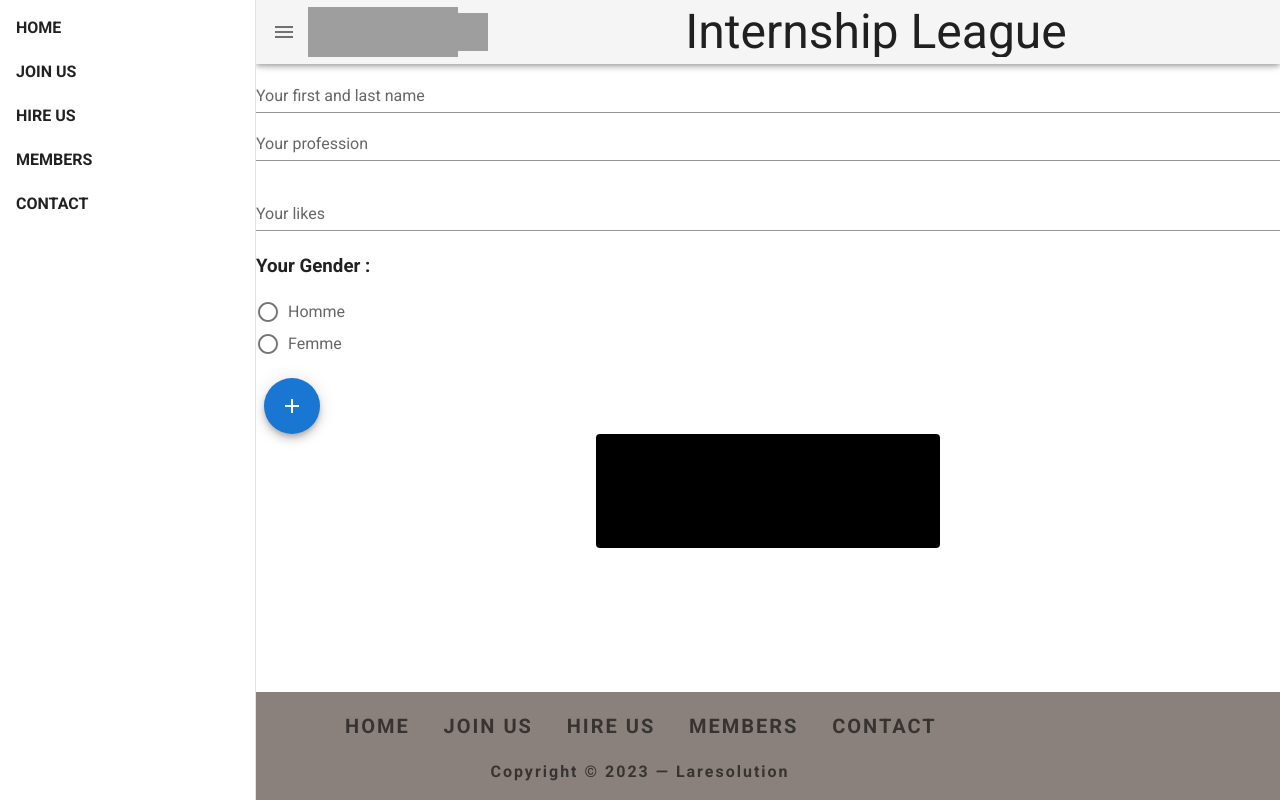
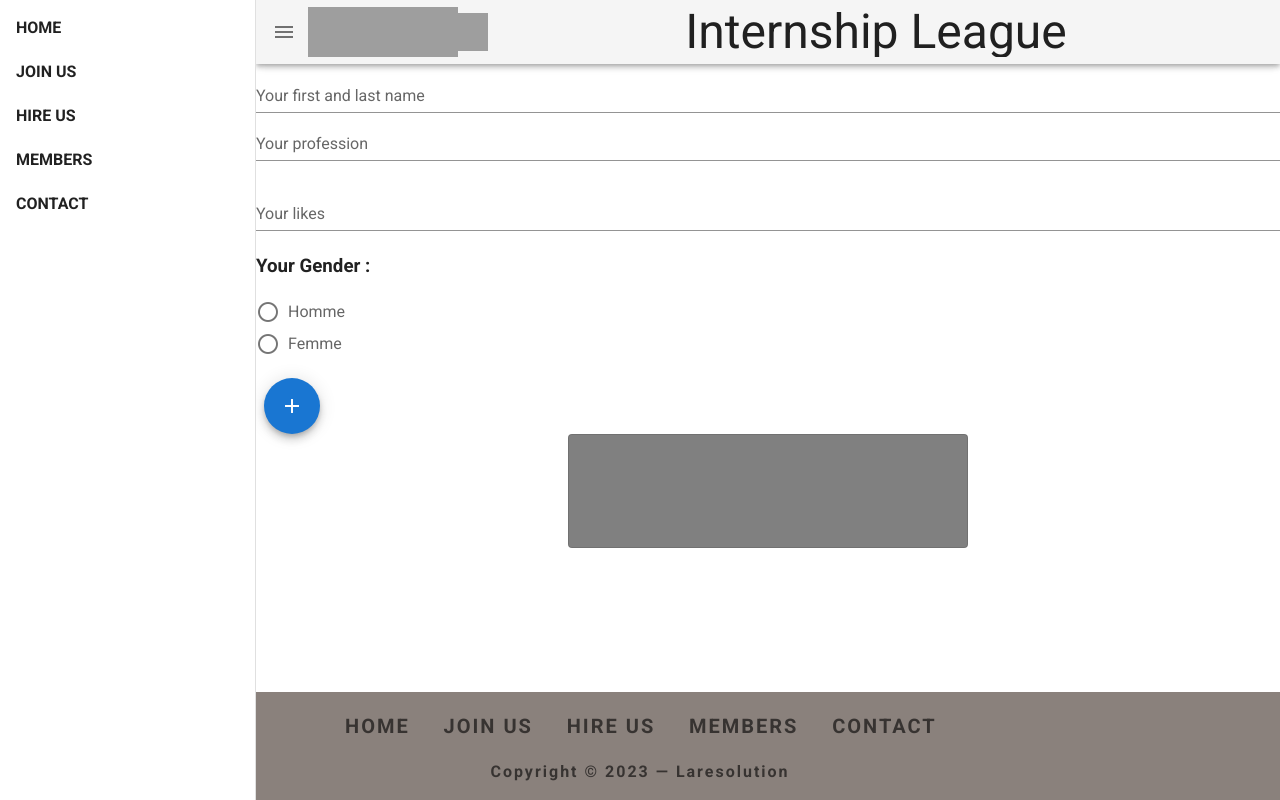
Before and after one commit to laresolution/internship-league-ccg2023, a Nuxt app: page /TianaRabezandriny in a window 1280 px wide. Built offline with nearby package versions, Linux system fonts and the light colour scheme; grey boxes are pictures that could not be loaded.

Commit message:
changing style

```diff
--- a/pages/TianaRabezandriny.vue
+++ b/pages/TianaRabezandriny.vue
@@ -3,7 +3,7 @@
         <TRform @newMember ="affiche">
 
         </TRform>
-        <v-card class="mx-auto backColor" max-width="344" outlined>
+        <v-card class="mx-auto backColor" max-width="400" outlined>
             <v-list-item three-line>
                 <v-list-item-content>
                     <div class="text-overline mb-4">
@@ -28,6 +28,9 @@
         </v-btn>
       </v-card-actions>-->
         </v-card>
+        <br>
+        <br>
+
     </div>
 </template>
 
@@ -71,7 +74,7 @@ export default {
 
 <style scoped>
 .backColor{
-    background-color: black;
+    background-color: grey;
 }
 .blue {
    background-color: blue;
```
